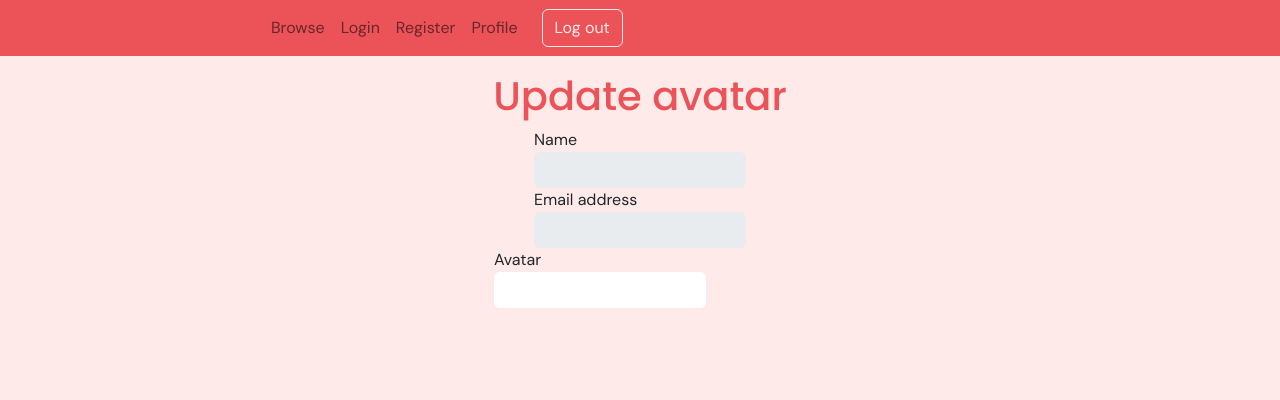
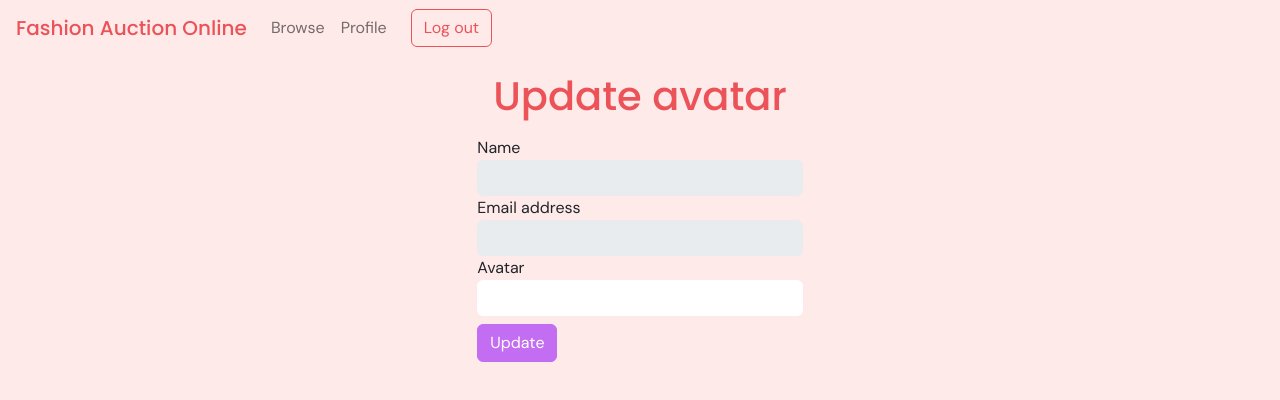
Before and after one commit to martemoslet/semester-project2, a website with bundled scripts: page profile/edit/index.html in a window 1280 px wide. Built offline with nearby package versions, Linux system fonts and the light colour scheme.

Commit message:
Updates edit profile page

```diff
--- a/profile/edit/index.html
+++ b/profile/edit/index.html
@@ -20,7 +20,7 @@
   </head>
   <body>
     <header>
-      <nav class="navbar navbar-expand-md navbar-light bg-primary ps-3 pe-3">
+      <nav class="navbar navbar-expand-md navbar-light bg-secondary ps-3 pe-3">
         <a class="navbar-brand mb-0 h1" href="/index.html"
           >Fashion Auction Online</a
         >
@@ -38,27 +38,21 @@
         <div class="collapse navbar-collapse" id="navbarNav">
           <ul class="navbar-nav">
             <li class="nav-item">
-              <a href="" class="nav-link">Browse</a>
-            </li>
-            <li class="nav-item">
-              <a href="/profile/login/" class="nav-link">Login</a>
-            </li>
-            <li class="nav-item">
-              <a href="/profile/register/" class="nav-link">Register</a>
+              <a href="/home/" class="nav-link">Browse</a>
             </li>
             <li class="nav-item">
               <a href="/profile/" class="nav-link">Profile</a>
             </li>
           </ul>
-          <a class="btn btn-outline-secondary ms-md-3" id="logout">Log out</a>
+          <a class="btn btn-outline-primary ms-md-3" id="logout">Log out</a>
         </div>
       </nav>
     </header>
     <main>
       <h1 class="text-center mt-3">Update avatar</h1>
-
+<div class="container d-flex justify-content-center">
   <form
-        class="container col-10 col-sm-8 col-md-6 col-lg-4 justify-content-center"
+  class="col-10 col-sm-8 col-md-6 col-lg-4 mt-2"
   id="editProfile"
 >
   <div class="form-group">
@@ -76,8 +70,10 @@
     <input class="form-control" type="url" name="avatar" />
   </div>
 
-        <button class="btn btn-outline-secondary mt-2">Update</button>
+  <button class="btn btn-success btn-color mt-2">Update</button>
 </form>
+</div>
+
     </main>
     <script
       src="https://cdn.jsdelivr.net/npm/bootstrap@5.2.2/dist/js/bootstrap.bundle.min.js"
```
Lines whose indentation alone changed are shown as unchanged.
